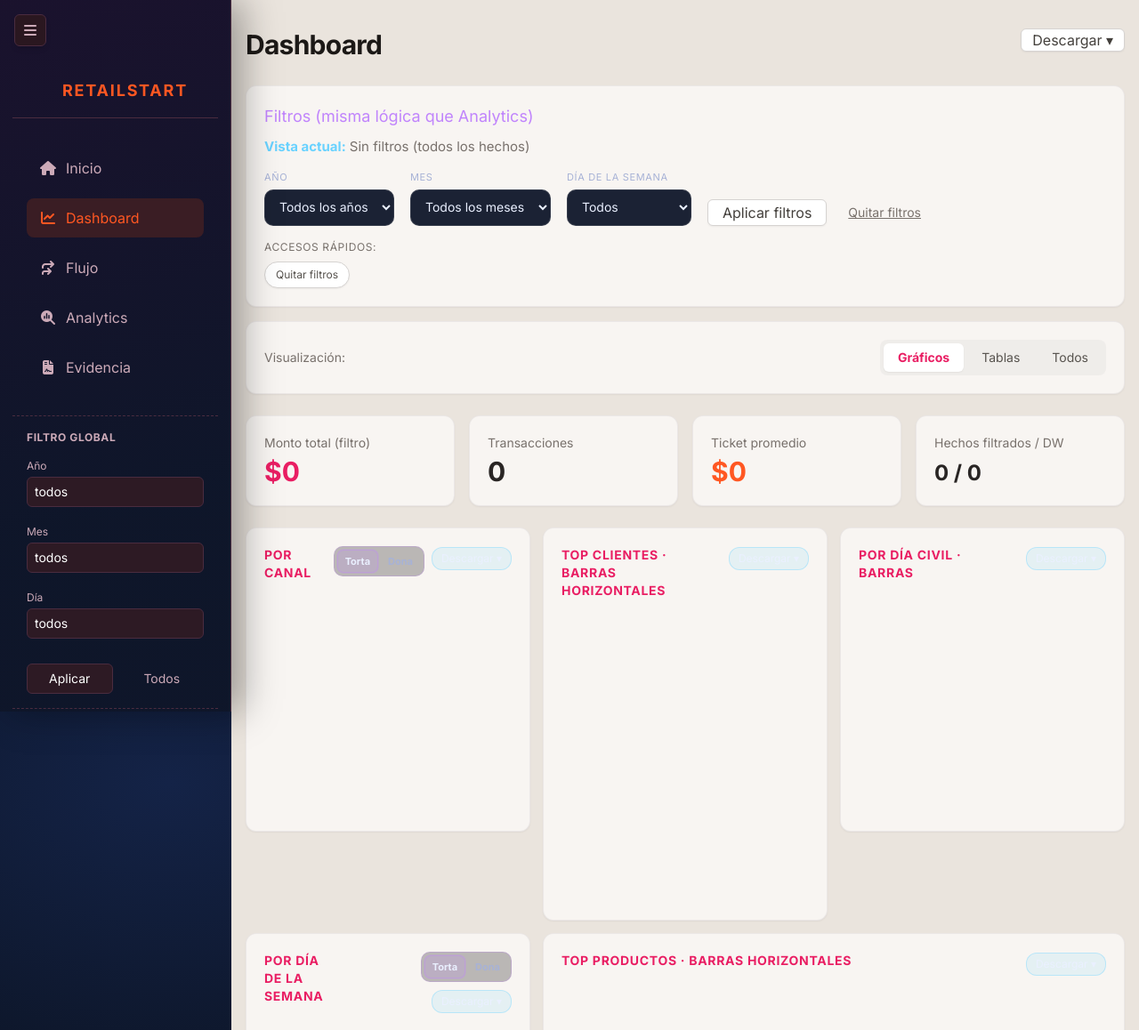
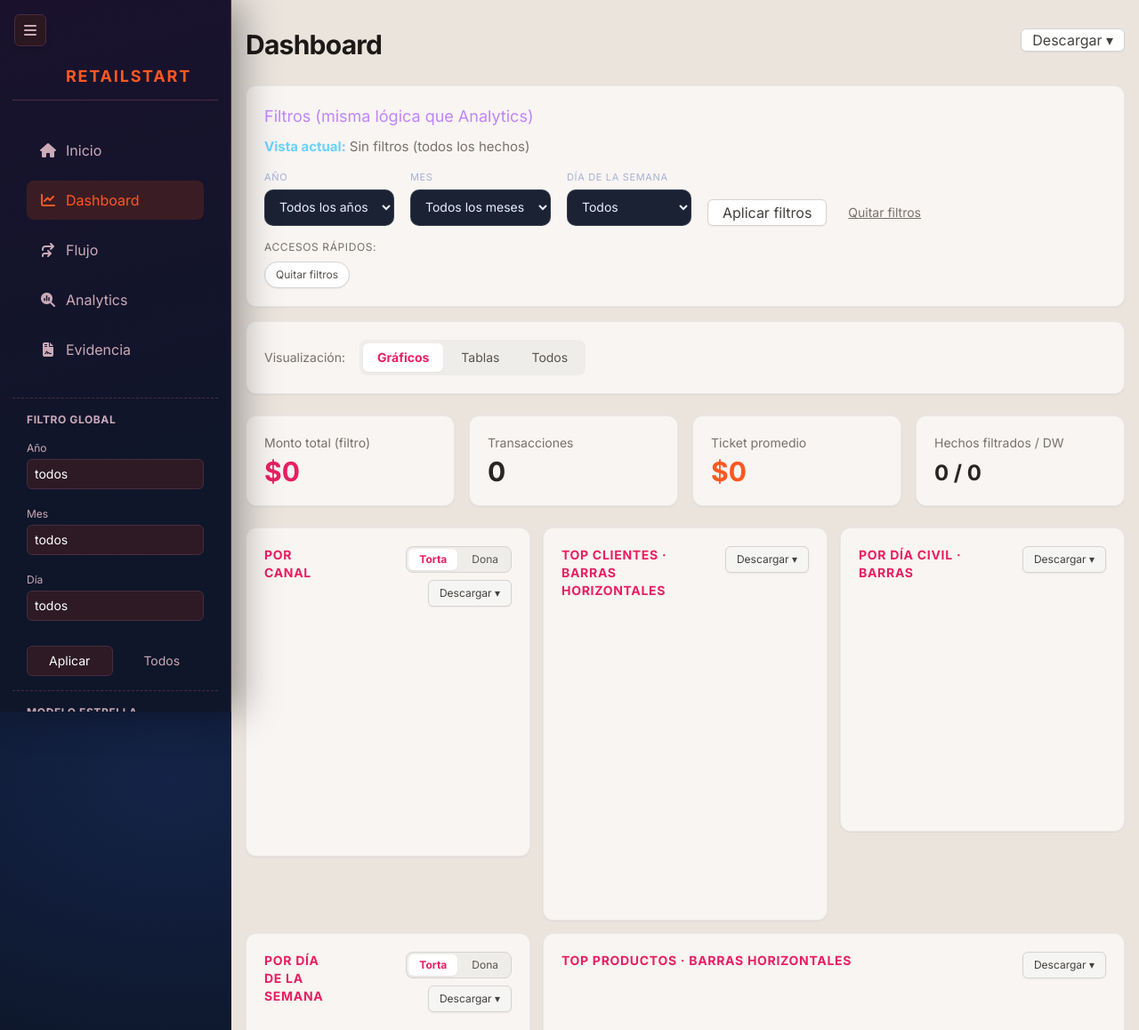
Before and after one commit to Tornadusk/RetailStart, a Django app: page /dashboard/ in a window 1280 px wide. Shown: the top 1158 px of the page at 89% size. Run offline with Django 5.2, Linux system fonts and the light colour scheme; data that the repository does not hold is empty; a map, chart or similar area stays blank; some libraries are stand-ins or nearby versions.

Commit message:
cambios en css

```diff
--- a/backend/templates/core/dashboard.html
+++ b/backend/templates/core/dashboard.html
@@ -75,7 +75,7 @@
           </div>
         </section>
 
-        <section class="card bg-bone-light border border-stone-300/40 rounded-xl shadow-sm p-5 cardStack dashboardToolbar flex items-center justify-between">
+        <section class="card bg-bone-light border border-stone-300/40 rounded-xl shadow-sm p-5 cardStack dashboardToolbar flex items-center justify-start gap-4">
           <span class="text-stone-500 font-medium text-sm">Visualización:</span>
           <div class="flex inline-flex p-1 bg-stone-200/50 rounded-lg gap-1" role="group" aria-label="Modo de visualización">
             <a
--- a/backend/templates/core/includes/dashboard_card_download.html
+++ b/backend/templates/core/includes/dashboard_card_download.html
@@ -8,7 +8,7 @@
   data-export-stem="{{ export_stem }}"
   {% if table_wrap_id %}data-dashboard-table-id="{{ table_wrap_id }}"{% endif %}
 >
-  <summary class="btn btn--inline dashboardDownload__summary dashboardDownload__summary--sm">Descargar ▾</summary>
+  <summary class="bg-stone-100 border border-stone-300 text-stone-700 hover:bg-stone-200 hover:text-mars-accent text-xs px-3 py-1.5 rounded-md shadow-sm transition-colors cursor-pointer list-none flex items-center font-medium">Descargar ▾</summary>
   <div class="dashboardDownload__menu">
     {% if view_mode == "tables" %}
       <button
--- a/backend/templates/core/includes/dashboard_pie_kind_toggle.html
+++ b/backend/templates/core/includes/dashboard_pie_kind_toggle.html
@@ -2,7 +2,7 @@
   Conmutador Torta / Dona por canvas (solo gráficos circulares).
 {% endcomment %}
 <div
-  class="dashboardPieKindToggle"
+  class="dashboardPieKindToggle flex inline-flex p-0.5 bg-stone-200/50 rounded-lg gap-1 border border-stone-300"
   data-chart-target="{{ chart_canvas_id }}"
   data-chart-block="{{ pie_block_key }}"
   role="group"
@@ -10,14 +10,14 @@
 >
   <button
     type="button"
-    class="dashboardPieKindToggle__btn js-pie-kind"
+    class="js-pie-kind px-3 py-1 rounded-md text-xs transition-colors text-stone-600 hover:text-stone-900 hover:bg-white/50 [&.is-active]:bg-white [&.is-active]:shadow-sm [&.is-active]:text-mars-secondary [&.is-active]:font-bold"
     data-kind="pie"
   >
     Torta
   </button>
   <button
     type="button"
-    class="dashboardPieKindToggle__btn js-pie-kind"
+    class="js-pie-kind px-3 py-1 rounded-md text-xs transition-colors text-stone-600 hover:text-stone-900 hover:bg-white/50 [&.is-active]:bg-white [&.is-active]:shadow-sm [&.is-active]:text-mars-secondary [&.is-active]:font-bold"
     data-kind="doughnut"
   >
     Dona
--- a/backend/templates/core/includes/site_sidebar.html
+++ b/backend/templates/core/includes/site_sidebar.html
@@ -16,7 +16,7 @@
 <aside class="siteSidebar bg-mars-sidebar border-r border-mars-border text-mars-textMuted flex flex-col h-full overflow-y-auto" id="site-sidebar" aria-label="Menú lateral">
 
   <!-- 1. Cabecera del Menú -->
-  <div class="siteSidebar__head border-b border-mars-border p-4 pl-[3.5rem] flex items-center h-[68px]">
+  <div class="siteSidebar__head border-b border-mars-border h-[68px] flex items-center pl-[60px]">
     <span class="siteSidebar__brand text-mars-accent font-bold tracking-widest text-lg uppercase">RETAILSTART</span>
   </div>
 
```
